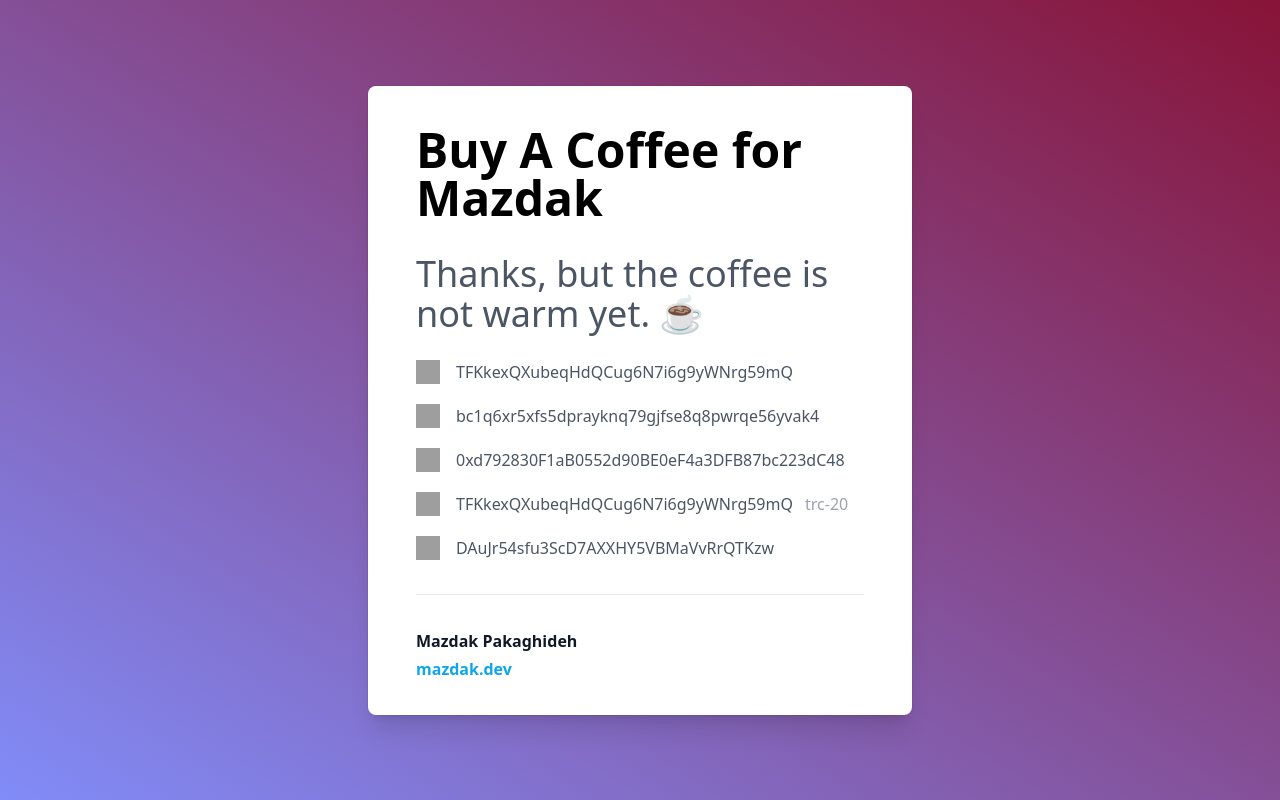
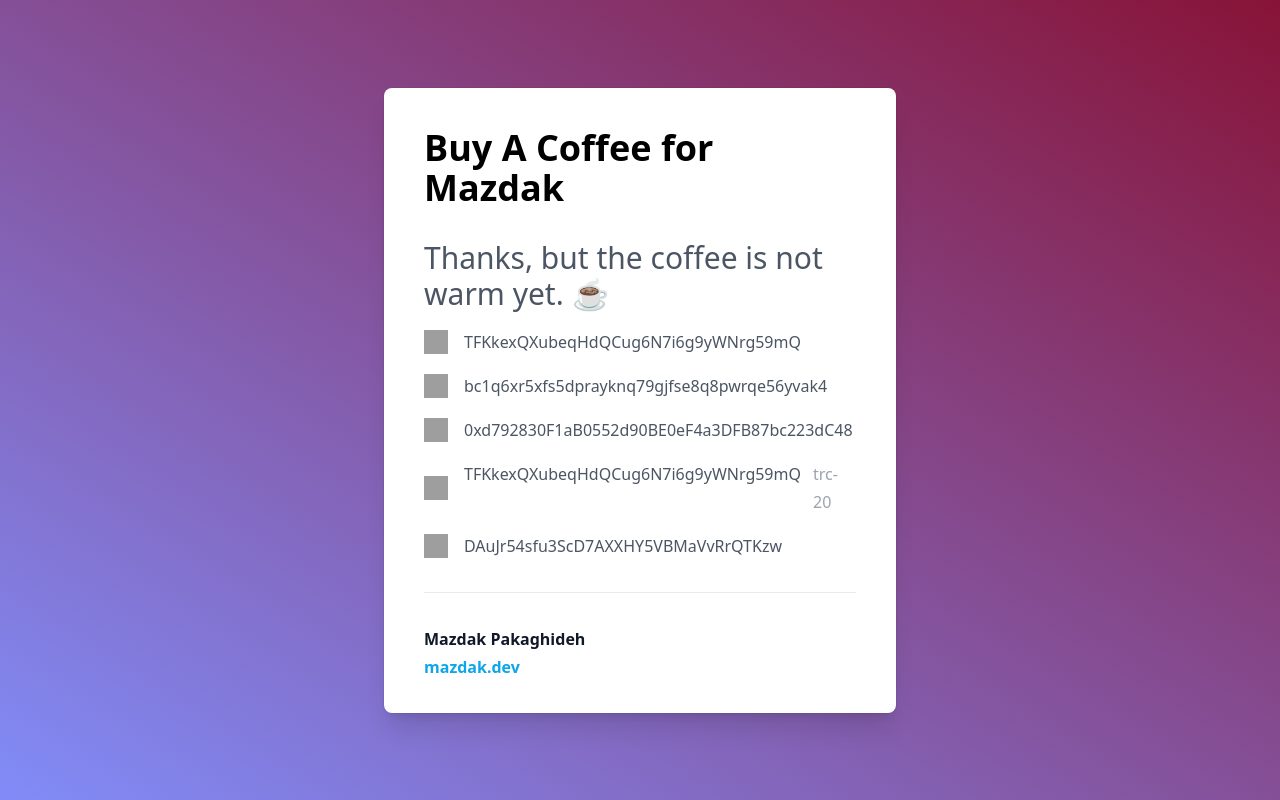
Before and after one commit to mazdakdev/buymeacoffee.mazdak.dev, a website: page src/index.html in a window 1280 px wide. Drawn offline with nearby package versions, Linux system fonts and the light colour scheme; files that its build step writes are made by us from their sources; grey boxes are pictures that could not be loaded.

Commit message:
Update the main template

```diff
--- a/package.json
+++ b/package.json
@@ -3,8 +3,8 @@
     "private": true,
     "type": "module",
     "scripts": {
-      "build": "npx tailwindcss -i ./assets/input.css -o ./src/main.css",
-      "watch": "npx tailwindcss -i ./assets/input.css -o ./src/main.css --watch"
+      "build": "npx tailwindcss -i ./assets/css/input.css -o ./src/main.css",
+      "watch": "npx tailwindcss -i ./assets/css/input.css -o ./src/main.css --watch"
     },
     "devDependencies": {
         "tailwindcss": "^3.3.5"
--- a/src/index.html
+++ b/src/index.html
@@ -4,17 +4,17 @@
         <title>Buy Me A Coffee ☕️</title>
         <meta charset="UTF-8">
         <link href="main.css" rel="stylesheet">
+        <meta name="viewport" content="width=device-width, initial-scale=0.7">
     </head>
 
     <body>
-
-        <div class="relative bg-gradient-to-tr from-indigo-400 to-rose-900 flex min-h-screen bg-rose-600 flex-col justify-center overflow-hidden py-6 sm:py-12">
-            <div class="relative bg-white px-6 pt-10 pb-8 shadow-xl ring-1 ring-gray-900/5  sm:rounded-lg sm:mx-auto   sm:px-12">
+        <div class="relative flex min-h-screen flex-col justify-center overflow-hidden bg-gray-50 py-6 sm:py-12 bg-gradient-to-tr from-indigo-400 to-rose-900">
+            <div class="relative bg-white px-6 pt-10 pb-8 shadow-xl ring-1 ring-gray-900/5 sm:mx-auto sm:max-w-lg sm:px-10 md:m-auto  m-4 rounded-lg ">
                 <div class="mx-auto max-w-md">
-                <h1 class=" sm:text-5xl text-4xl font-bold">Buy A Coffee for Mazdak </h1>
+                    <h1 class=" text-3xl md:text-4xl font-bold">Buy A Coffee for Mazdak </h1>
                     <div class="divide-y divide-gray-300/50">
-                    <div class="space-y-6 py-8 text-base leading-7 text-gray-600">
-                    <p class="sm:text-4xl text-2xl ">Thanks, but the coffee is not warm yet. ☕️</p>
+                        <div class="space-y-4 py-8 text-base leading-7 text-gray-600">
+                            <p class="text-2xl md:text-3xl">Thanks, but the coffee is not warm yet. ☕️</p>
                             <ul class="space-y-4">
                                 <li class="flex items-center">
                                 <img class="h-6 w-6" src="https://cryptologos.cc/logos/tron-trx-logo.png?v=026">
```
Also changed, not shown: assets/css/input.css (renamed from assets/input.css). Lines whose indentation alone changed are shown as unchanged.
